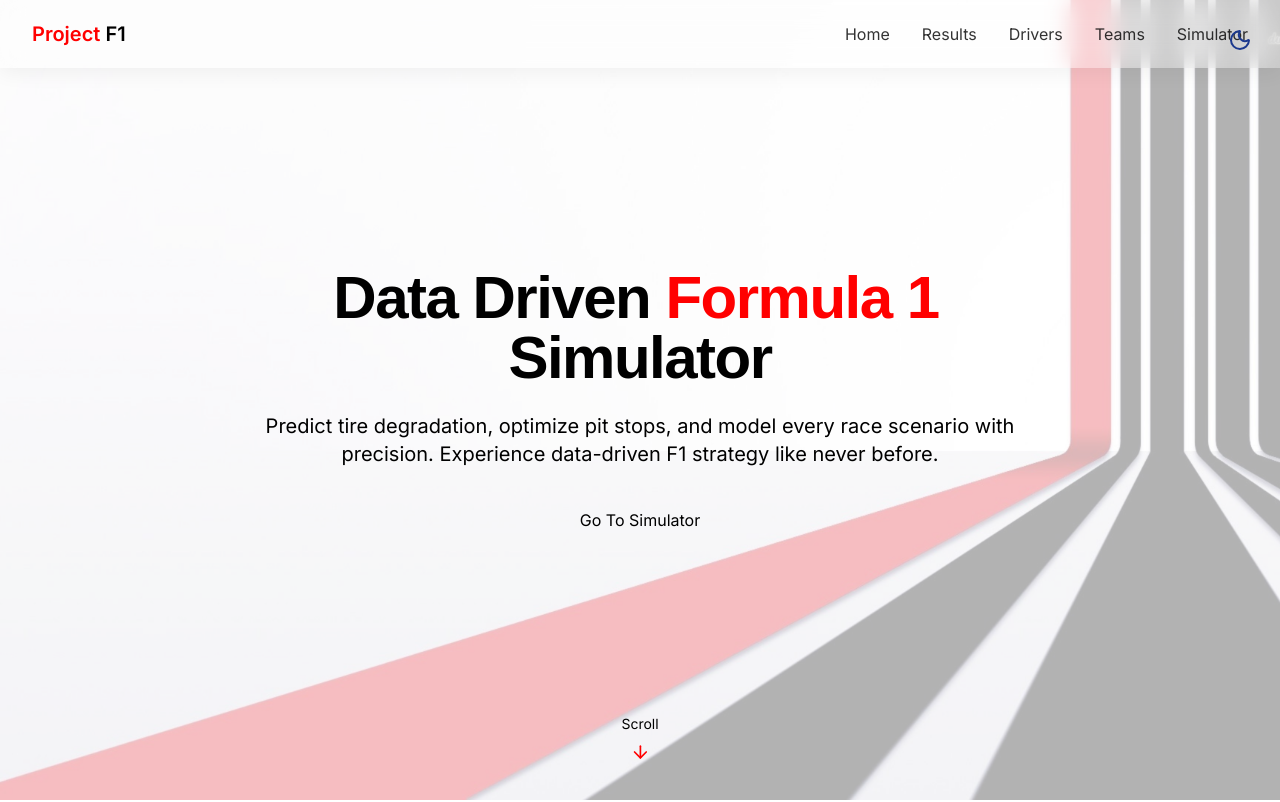
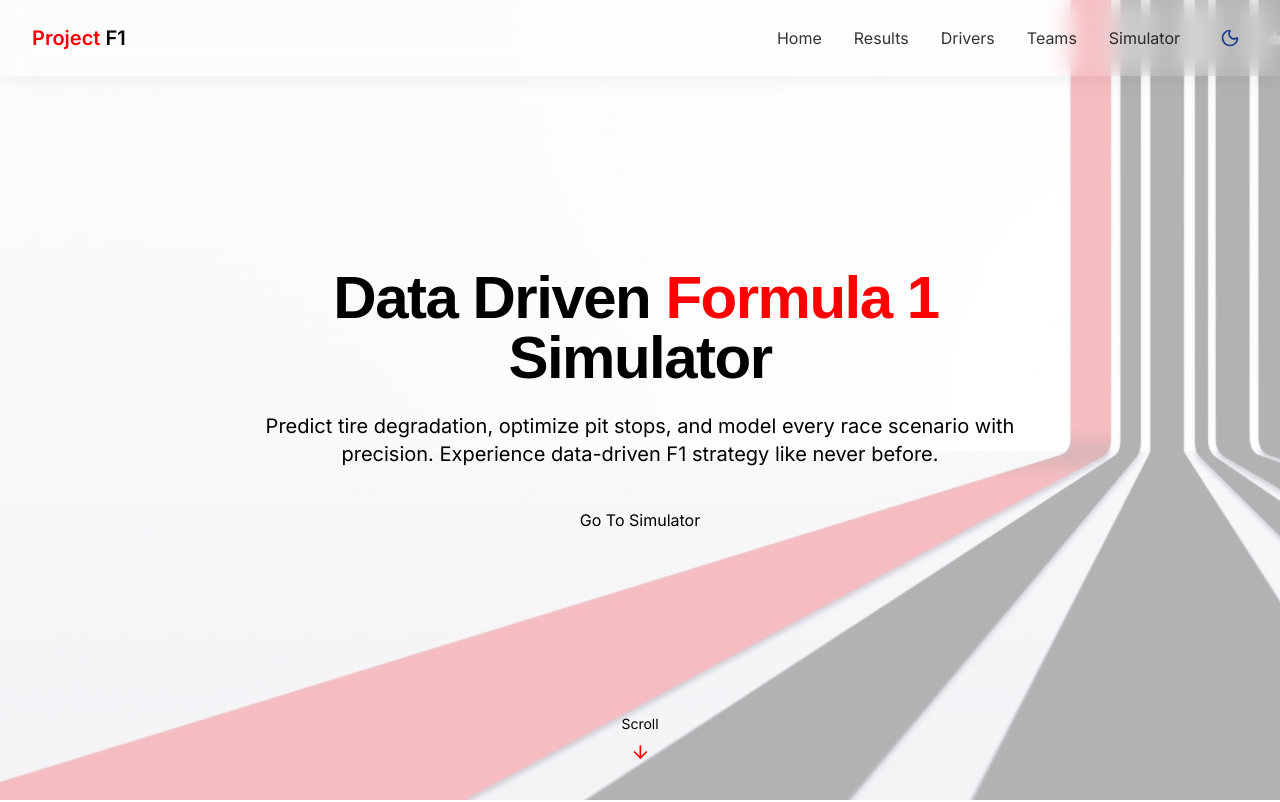
Before and after one commit to HiraethSerra/ProjectF1, a React (Vite) app: page / in a window 1280 px wide. Shown: the top 802 px of the page. Built offline with nearby package versions, Linux system fonts and the light colour scheme; a web font is replaced by a local one.

Commit message:
Changed ThemeToggle to Navbar, Edited 404 Page

```diff
--- a/src/components/DriverCard.jsx
+++ b/src/components/DriverCard.jsx
@@ -75,7 +75,7 @@ export default function DriverCard({
           {firstName} <strong>{lastName}</strong>
         </h2>
         <p className="text-sm mt-1">{team}</p>
-        <p className="text-lg font-bold mt-1">#{number}</p>
+        <p className="text-lg font-bold mt-1">{number}</p>
       </div>
 
       {/* Flag (very small) bottom-left */}
@@ -91,8 +91,8 @@ export default function DriverCard({
         alt={`${firstName} ${lastName}`}
         className="absolute right-20 z-10 pointer-events-none"
         style={{
-          height: "450px", // roughly waist-to-head
-          top: "20px",     // top slightly below card top
+          height: "450px",
+          top: "20px",
           objectFit: "cover",
           objectPosition: "center bottom",
         }}
--- a/src/components/Navbar.jsx
+++ b/src/components/Navbar.jsx
@@ -1,6 +1,7 @@
 import { cn } from "@/lib/utils";
+import { Link, useLocation, useNavigate } from "react-router-dom";
 import { useEffect, useState } from "react";
-import { Link, useLocation, useNavigate } from "react-router-dom";
+import { ThemeToggle } from "./ThemeToggle";
 
 const navItems = [
   { name: "Home", href: "/" },
@@ -23,14 +24,13 @@ export const Navbar = () => {
 
   const handleAnchorClick = (e, href) => {
     e.preventDefault();
-
     if (location.pathname === "/") {
       const section = document.querySelector(href);
       if (section) {
         section.scrollIntoView({ behavior: "smooth" });
       }
     } else {
-      navigate("/" + href);
+      navigate(href);
     }
   };
 
@@ -39,22 +39,20 @@ export const Navbar = () => {
       className={cn(
         "fixed w-full z-40 transition-all duration-300 backdrop-blur-md",
         isScrolled
-          ? "py-3 bg-black/10 dark:bg-white/10 shadow-[0_4px_20px_rgba(0,0,0,0.12)] dark:shadow-[0_4px_20px_rgba(255,255,255,0.40)]"
-          : "py-5 bg-noise bg-white/30 dark:bg-black/20 shadow-[0_4px_20px_rgba(0,0,0,0.06)] dark:shadow-[0_4px_20px_rgba(255,255,255,0.40)]"
+          ? "py-3 shadow-[0_4px_20px_rgba(0,0,0,0.12)] dark:shadow-[0_4px_20px_rgba(255,255,255,0.4)] bg-black/10 dark:bg-white/10"
+          : "py-5 shadow-[0_4px_20px_rgba(0,0,0,0.06)] dark:shadow-[0_4px_20px_rgba(255,255,255,0.4)] bg-transparent"
       )}
     >
-
-      <div className="container flex items-center justify-between">
-        <Link
-          to="/"
-          className="text-xl font-bold text-foreground flex items-center"
-        >
+      <div className="container mx-auto flex items-center justify-between">
+        {/* Logo / Brand */}
+        <Link to="/" className="text-xl font-bold text-foreground flex items-center">
           <span className="relative z-10">
             <span className="text-primary">Project</span> F1
           </span>
         </Link>
 
-        <div className="hidden md:flex space-x-8">
+        {/* Navigation links + theme toggle */}
+        <div className="hidden md:flex items-center space-x-8">
           {navItems.map((item, key) =>
             item.href.startsWith("#") ? (
               <a
@@ -75,6 +73,9 @@ export const Navbar = () => {
               </Link>
             )
           )}
+
+          {/* Theme toggle button aligned with nav links */}
+          <ThemeToggle />
         </div>
       </div>
     </nav>
--- a/src/components/ThemeToggle.jsx
+++ b/src/components/ThemeToggle.jsx
@@ -32,14 +32,13 @@ export const ThemeToggle = () => {
     <button
       onClick={toggleTheme}
       className={cn(
-        "fixed max-sm:hidden top-5 right-5 z-50 p-2 rounded-full transition-colors duration-300",
-        "focus:outlin-hidden"
+        "p-2 rounded-full transition-colors duration-300 hover:bg-foreground/10 dark:hover:bg-foreground/20"
       )}
     >
       {isDarkMode ? (
-        <Sun className="h-6 w-6 text-yellow-300" />
+        <Sun className="h-5 w-5 text-yellow-300" />
       ) : (
-        <Moon className="h-6 w-6 text-blue-900" />
+        <Moon className="h-5 w-5 text-blue-900 dark:text-blue-300" />
       )}
     </button>
   );
--- a/src/index.css
+++ b/src/index.css
@@ -64,6 +64,22 @@
     70% { opacity: 1; }
     100% { transform: rotate(215deg) translateX(-500px); opacity: 0; }
   }
+
+  @keyframes carRun {
+  0% { transform: translateX(-50px); }
+  100% { transform: translateX(350px); }
+  }
+
+  @keyframes barRun {
+    0% { transform: translateX(-150px); }
+    100% { transform: translateX(350px); }
+  }
+
+  @keyframes trackMove {
+    0% { transform: translateX(-100%); }
+    100% { transform: translateX(300px); }
+  }
+
 }
 
 @layer base {
@@ -113,6 +129,19 @@
   font-weight: 400;
 }
 
+.animate-carRun {
+  animation: carRun 2s linear infinite;
+}
+
+.animate-barRun {
+  animation: barRun 1.8s linear infinite;
+}
+
+.animate-trackMove {
+  animation: trackMove 2.2s linear infinite;
+}
+
+
 /* ---- Utilities remain unchanged ---- */
 @utility container {
   margin-inline: auto;
--- a/src/pages/Drivers.jsx
+++ b/src/pages/Drivers.jsx
@@ -1,6 +1,5 @@
 import { Navbar } from "@/components/Navbar";
 import DriverCard from "@/components/DriverCard";
-import { ThemeToggle } from "@/components/ThemeToggle";
 
 // Import flags
 import nlFlag from "@/assets/flags/nl.png";
@@ -18,7 +17,6 @@ import caFlag from "@/assets/flags/ca.png";
 import thFlag from "@/assets/flags/th.png";
 import nzFlag from "@/assets/flags/nz.png";
 
-// ... import other flags as needed
 
 export default function Drivers() {
   return (
@@ -28,7 +26,6 @@ export default function Drivers() {
       <div className="container pt-32 pb-16">
         <div className="flex justify-between items-center mb-10">
           <h1 className="text-4xl font-extrabold tracking-tight">F1 Drivers</h1>
-          <ThemeToggle />
         </div>
 
         <div className="grid grid-cols-1 md:grid-cols-2 gap-8">
--- a/src/pages/Home.jsx
+++ b/src/pages/Home.jsx
@@ -7,10 +7,8 @@ import { AboutSection } from "@/components/AboutSection";
 export const Home = () => {
     return (
         <div className="min-h-screen bg-background text-foreground overflow-x-hidden">
-            {/* Theme Toggle */}
-            <ThemeToggle />
 
-            {/* Background Effects */}
+            {/* Background */}
             <StarBackground />
 
             {/* Navbar */}
--- a/src/pages/NotFound.jsx
+++ b/src/pages/NotFound.jsx
@@ -1,3 +1,28 @@
+import car404 from "@/assets/404car.png";
 export const NotFound = () => {
-    return <div>NotFound</div>;
+  return (
+    <div className="w-full h-screen flex flex-col items-center justify-center text-center gap-8">
+      <h1 className="text-4xl font-bold text-foreground">
+        404 – Page Not Found
+      </h1>
+
+      {/* Car Animation */}
+      <div className="relative w-[300px] h-20 overflow-hidden">
+        <img
+          src={car404}
+          alt="F1 Car"
+          className="absolute top-0 h-16 animate-trackMove select-none"
+        />
+      </div>
+
+      {/* Red Bar Animation */}
+      <div className="relative w-[300px] h-3 overflow-hidden">
+        <div className="absolute h-full w-32 bg-red-500 animate-trackMove" />
+      </div>
+
+      <p className="text-foreground/70">
+        Looks like you drove off the track.
+      </p>
+    </div>
+  );
 };
--- a/src/pages/ResultsPage.jsx
+++ b/src/pages/ResultsPage.jsx
@@ -1,5 +1,4 @@
 import { Navbar } from "@/components/Navbar";
-import { ThemeToggle } from "../components/ThemeToggle";
 import { StarBackground } from "@/components/StarBackground";
 import { useState } from "react";
 
@@ -22,7 +21,6 @@ export const ResultsPage = () => {
 
   return (
     <>
-      <ThemeToggle />
       <StarBackground />
       <Navbar />
 
--- a/src/pages/Teams.jsx
+++ b/src/pages/Teams.jsx
@@ -1,22 +1,18 @@
 import {Navbar} from "@/components/Navbar";
 import TeamCard from "@/components/TeamCard";
-import {ThemeToggle} from "@/components/ThemeToggle"; // if you use one
 
 export default function Teams() {
   return (
     <div className="min-h-screen w-full bg-background text-foreground">
-      {/* NAVBAR */}
+
       <Navbar />
 
-      {/* Page max width */}
       <div className="container pt-32 pb-16">
-        {/* Page head */}
+
         <div className="flex justify-between items-center mb-10">
           <h1 className="text-4xl font-extrabold tracking-tight">F1 Teams</h1>
-          <ThemeToggle />
         </div>
 
-        {/* Grid of teams */}
         <div className="grid grid-cols-1 md:grid-cols-2 gap-8">
 
           <TeamCard
```
Also changed, not shown: src/assets/404car.png (added).
